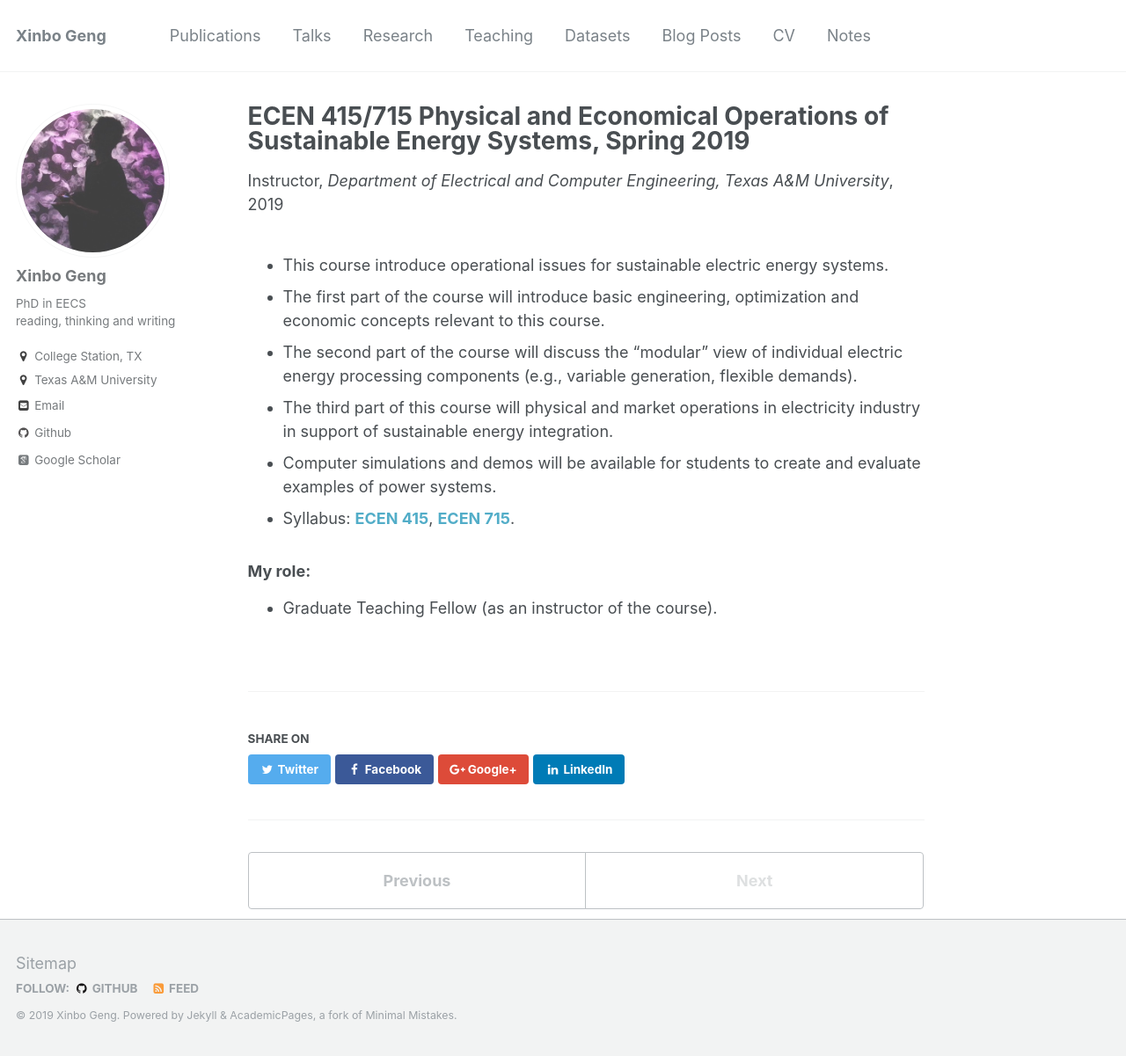
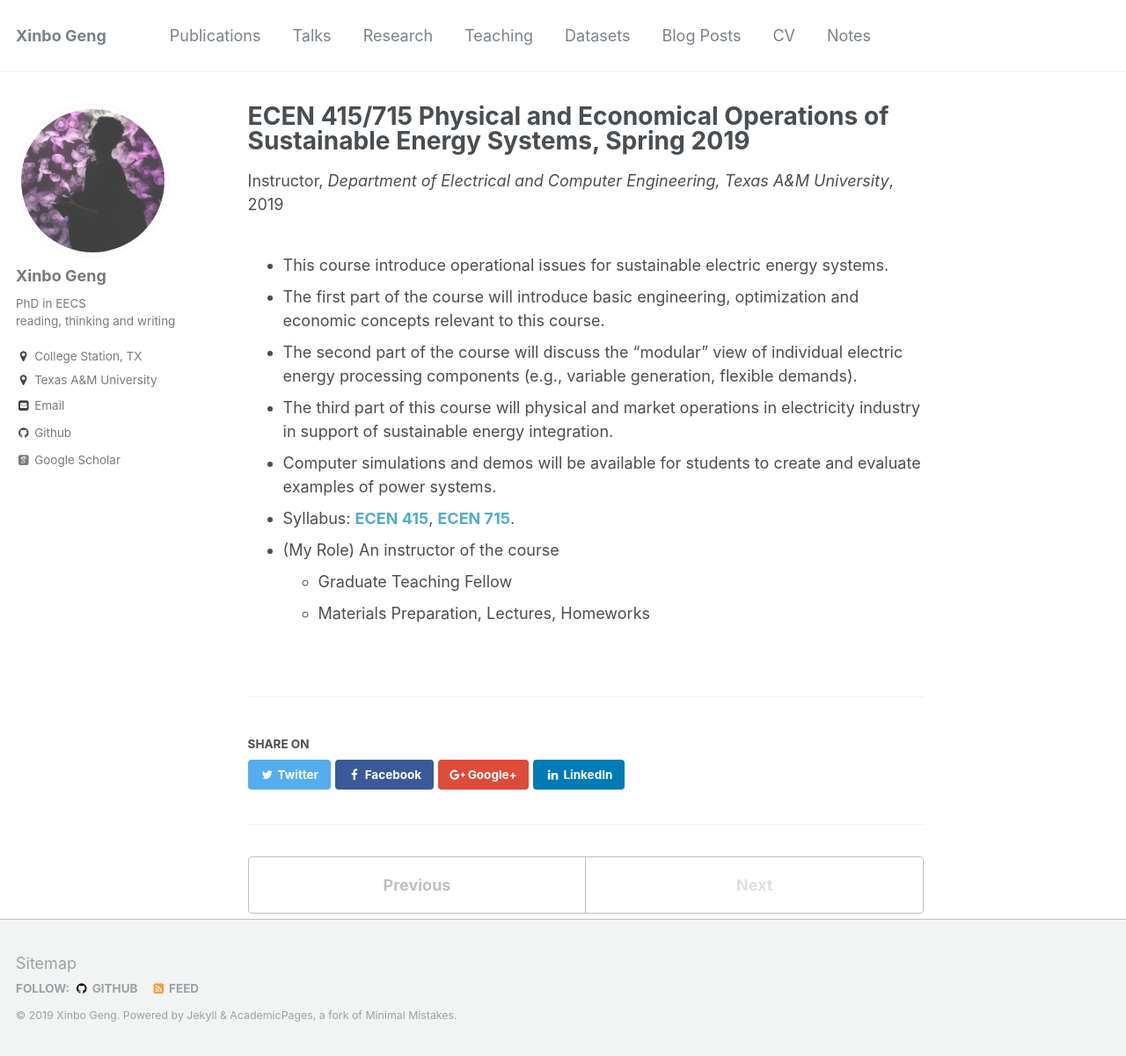
Before and after one commit to xb00dx/xb00dx.github.io, a Jekyll site: the page built from _teaching/2019-Spring-ECEN415715.md, in a window 1280 px wide and 1201 px high. Shown: the whole window at 88% size. Built offline with Jekyll 4.4.1, drawn with Linux system fonts in a browser that asks for light colours; some web fonts are replaced.

Commit message:
minor changes

```diff
--- a/_teaching/2019-Spring-ECEN415715.md
+++ b/_teaching/2019-Spring-ECEN415715.md
@@ -14,6 +14,6 @@ location: "College Station, TX"
 - The third part of this course will physical and market operations in electricity industry in support of sustainable energy integration.
 - Computer simulations and demos will be available for students to create and evaluate examples of power systems.
 - Syllabus: [<b>ECEN 415</b>](http://xb00dx.github.io/files/Spring2019_ECEN415.pdf), [<b>ECEN 715</b>](http://xb00dx.github.io/files/Spring2019_ECEN715.pdf).
-
-### My role:
-- Graduate Teaching Fellow (as an instructor of the course).
+- (My Role) An instructor of the course
+	- Graduate Teaching Fellow
+	- Materials Preparation, Lectures, Homeworks
```
Also changed, not shown: _teaching/2015-Fall-DataScience.md (+3 -5 lines).
